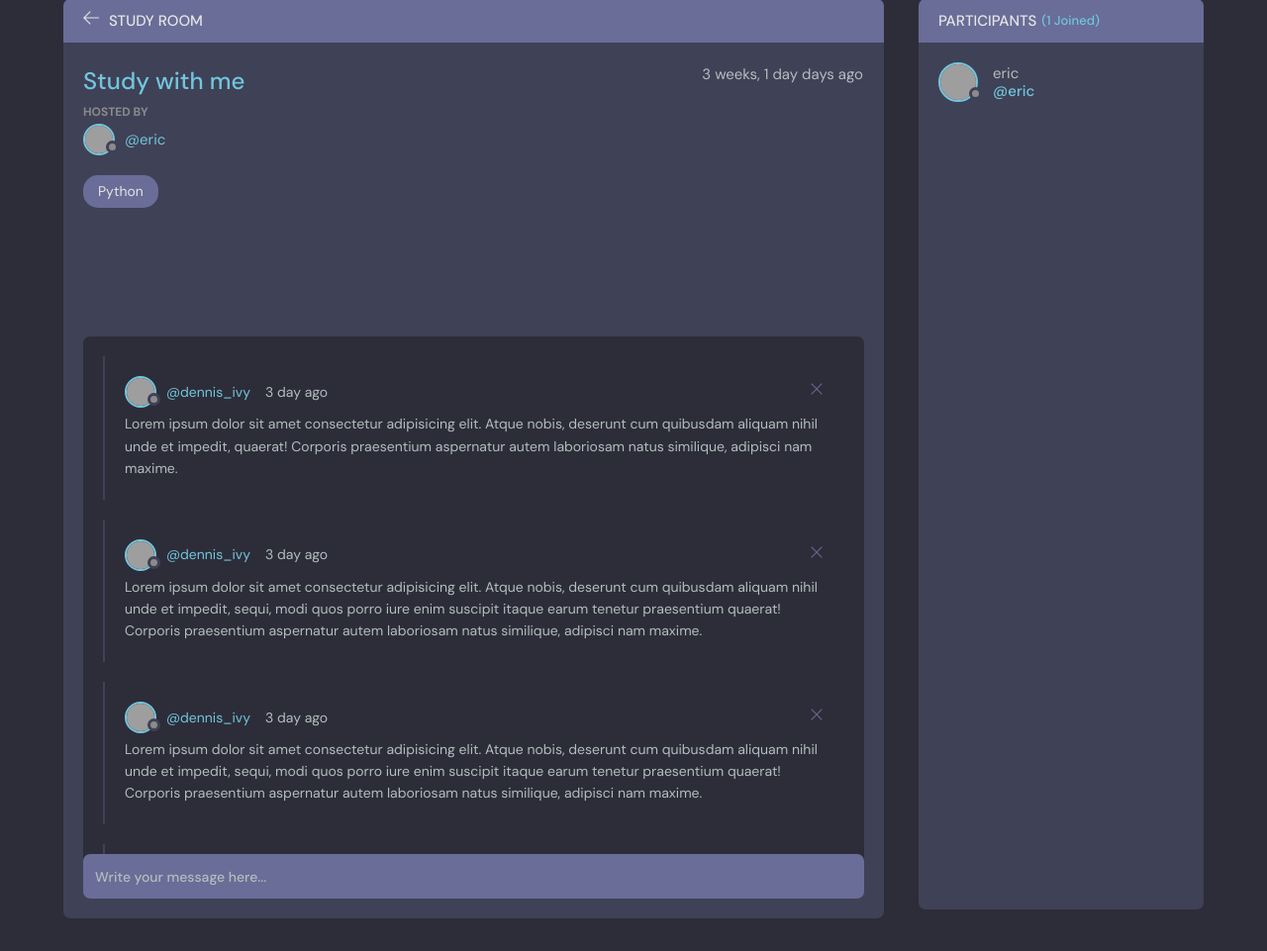
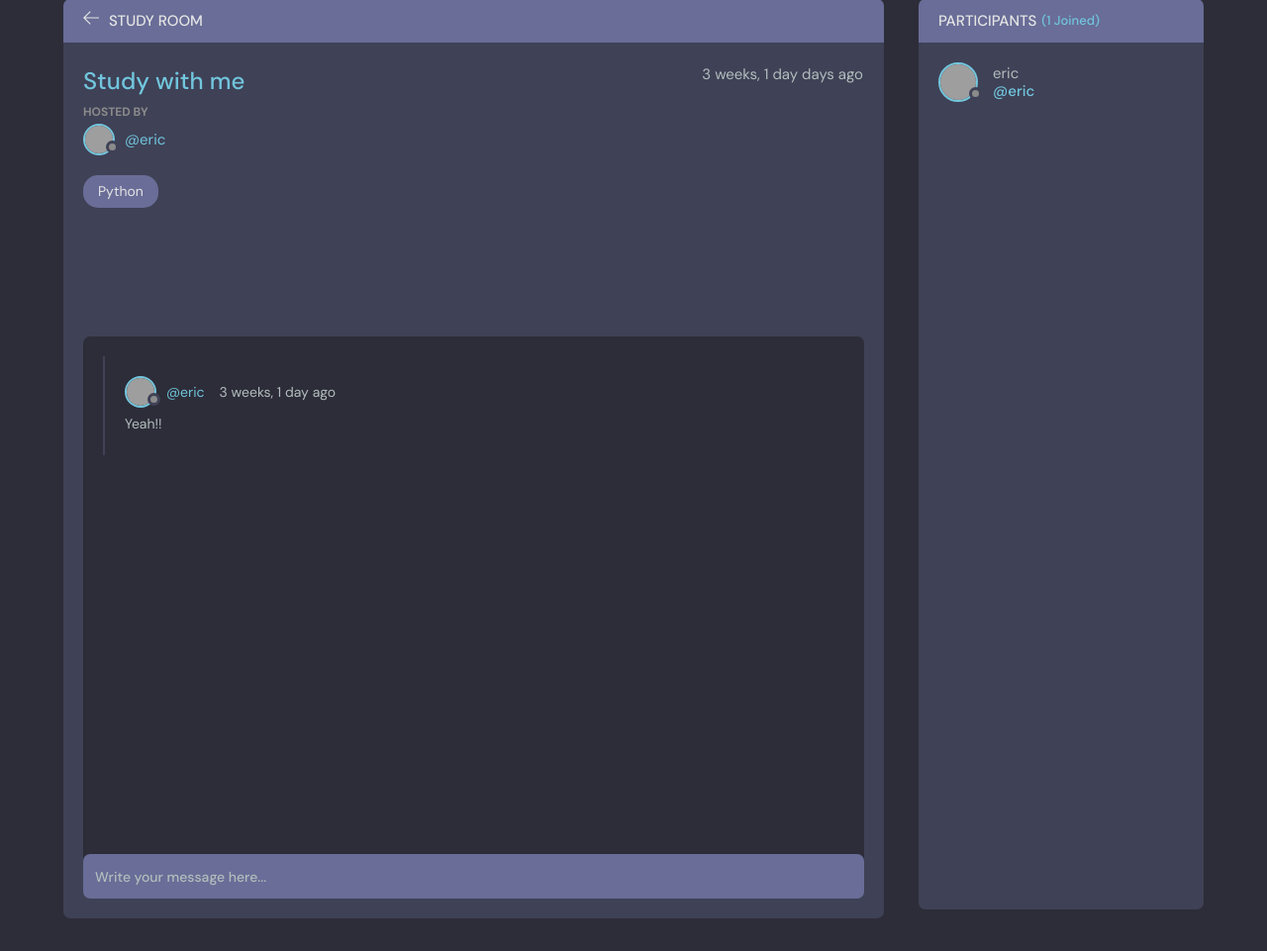
Before and after one commit to KennethDamCS/study-buddy, a Django app: page /room/5/ in a window 1280 px wide. Shown: the part 101-1062 px from the top of the page at 99% size. Run offline with Django 5.2, Linux system fonts and the light colour scheme; data comes from the database, SQL or seed files in the repository; grey boxes are pictures that could not be loaded.

Commit message:
Implemented room message with proper timestamps and owner delete functionality

```diff
--- a/studybuddy/base/templates/base/room.html
+++ b/studybuddy/base/templates/base/room.html
@@ -99,19 +99,27 @@
         </div>
         <div class="room__conversation">
           <div class="threads scroll">
+            {% for message in room_messages %}
             <div class="thread">
               <div class="thread__top">
                 <div class="thread__author">
-                  <a href="#" class="thread__authorInfo">
+                  <a
+                    href="{% url 'user-profile' message.user.id %}"
+                    class="thread__authorInfo"
+                  >
                     <div class="avatar avatar--small">
                       <img
                         src="https://randomuser.me/api/portraits/men/37.jpg"
                       />
                     </div>
-                    <span>@dennis_ivy</span>
+                    <span>@{{message.user.username}}</span>
                   </a>
-                  <span class="thread__date">3 day ago</span>
+                  <span class="thread__date"
+                    >{{message.created|timesince}} ago</span
+                  >
                 </div>
+                {% if request.user == message.user %}
+                <a href="{% url 'delete-message' message.id %}">
                 <div class="thread__delete">
                   <svg
                     version="1.1"
@@ -126,121 +134,11 @@
                     ></path>
                   </svg>
                 </div>
+                {% endif %}
               </div>
-              <div class="thread__details">
-                Lorem ipsum dolor sit amet consectetur adipisicing elit. Atque
-                nobis, deserunt cum quibusdam aliquam nihil unde et impedit,
-                quaerat! Corporis praesentium aspernatur autem laboriosam natus
-                similique, adipisci nam maxime.
-              </div>
+              <div class="thread__details">{{message.body}}</div>
             </div>
-            <div class="thread">
-              <div class="thread__top">
-                <div class="thread__author">
-                  <a href="#" class="thread__authorInfo">
-                    <div class="avatar avatar--small">
-                      <img
-                        src="https://randomuser.me/api/portraits/men/37.jpg"
-                      />
-                    </div>
-                    <span>@dennis_ivy</span>
-                  </a>
-                  <span class="thread__date">3 day ago</span>
-                </div>
-                <div class="thread__delete">
-                  <svg
-                    version="1.1"
-                    xmlns="http://www.w3.org/2000/svg"
-                    width="32"
-                    height="32"
-                    viewBox="0 0 32 32"
-                  >
-                    <title>remove</title>
-                    <path
-                      d="M27.314 6.019l-1.333-1.333-9.98 9.981-9.981-9.981-1.333 1.333 9.981 9.981-9.981 9.98 1.333 1.333 9.981-9.98 9.98 9.98 1.333-1.333-9.98-9.98 9.98-9.981z"
-                    ></path>
-                  </svg>
-                </div>
-              </div>
-              <div class="thread__details">
-                Lorem ipsum dolor sit amet consectetur adipisicing elit. Atque
-                nobis, deserunt cum quibusdam aliquam nihil unde et impedit,
-                sequi, modi quos porro iure enim suscipit itaque earum tenetur
-                praesentium quaerat! Corporis praesentium aspernatur autem
-                laboriosam natus similique, adipisci nam maxime.
-              </div>
-            </div>
-            <div class="thread">
-              <div class="thread__top">
-                <div class="thread__author">
-                  <a href="#" class="thread__authorInfo">
-                    <div class="avatar avatar--small">
-                      <img
-                        src="https://randomuser.me/api/portraits/men/37.jpg"
-                      />
-                    </div>
-                    <span>@dennis_ivy</span>
-                  </a>
-                  <span class="thread__date">3 day ago</span>
-                </div>
-                <div class="thread__delete">
-                  <svg
-                    version="1.1"
-                    xmlns="http://www.w3.org/2000/svg"
-                    width="32"
-                    height="32"
-                    viewBox="0 0 32 32"
-                  >
-                    <title>remove</title>
-                    <path
-                      d="M27.314 6.019l-1.333-1.333-9.98 9.981-9.981-9.981-1.333 1.333 9.981 9.981-9.981 9.98 1.333 1.333 9.981-9.98 9.98 9.98 1.333-1.333-9.98-9.98 9.98-9.981z"
-                    ></path>
-                  </svg>
-                </div>
-              </div>
-              <div class="thread__details">
-                Lorem ipsum dolor sit amet consectetur adipisicing elit. Atque
-                nobis, deserunt cum quibusdam aliquam nihil unde et impedit,
-                sequi, modi quos porro iure enim suscipit itaque earum tenetur
-                praesentium quaerat! Corporis praesentium aspernatur autem
-                laboriosam natus similique, adipisci nam maxime.
-              </div>
-            </div>
-            <div class="thread">
-              <div class="thread__top">
-                <div class="thread__author">
-                  <a href="#" class="thread__authorInfo">
-                    <div class="avatar avatar--small">
-                      <img
-                        src="https://randomuser.me/api/portraits/men/37.jpg"
-                      />
-                    </div>
-                    <span>@dennis_ivy</span>
-                  </a>
-                  <span class="thread__date">3 day ago</span>
-                </div>
-                <div class="thread__delete">
-                  <svg
-                    version="1.1"
-                    xmlns="http://www.w3.org/2000/svg"
-                    width="32"
-                    height="32"
-                    viewBox="0 0 32 32"
-                  >
-                    <title>remove</title>
-                    <path
-                      d="M27.314 6.019l-1.333-1.333-9.98 9.981-9.981-9.981-1.333 1.333 9.981 9.981-9.981 9.98 1.333 1.333 9.981-9.98 9.98 9.98 1.333-1.333-9.98-9.98 9.98-9.981z"
-                    ></path>
-                  </svg>
-                </div>
-              </div>
-              <div class="thread__details">
-                Lorem ipsum dolor sit amet consectetur adipisicing elit. Atque
-                nobis, deserunt cum quibusdam aliquam nihil unde et impedit,
-                sequi, modi quos porro iure enim suscipit itaque earum tenetur
-                praesentium.
-              </div>
-            </div>
+            {% endfor %}
           </div>
         </div>
       </div>
```
